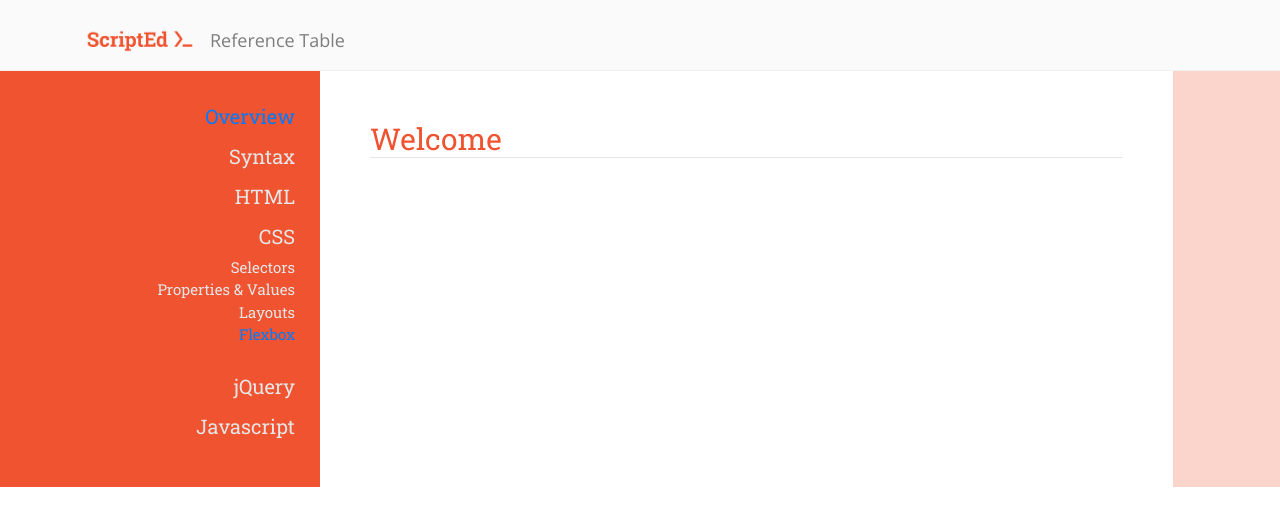
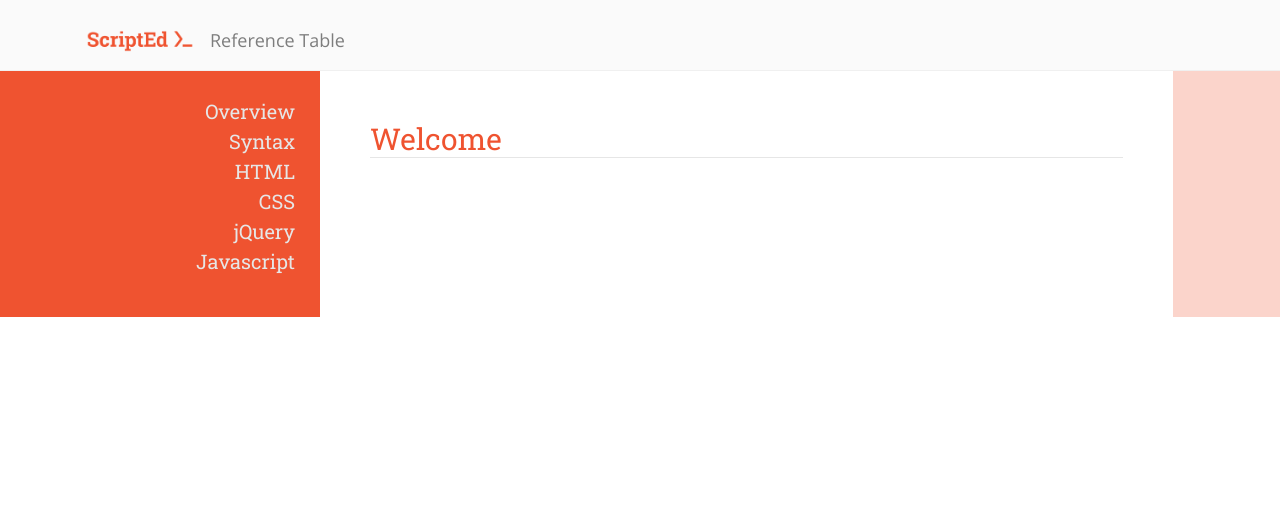
Before and after one commit to pwjablonski/reference-table, a Jekyll site: the page built from index.html, in a window 1280 px wide. Shown: the top 526 px of the page. Built offline with Jekyll 4.4.1, drawn with Linux system fonts in a browser that asks for light colours; nearby versions of some CDN libraries.

Commit message:
update menu

```diff
--- a/_includes/menu.html
+++ b/_includes/menu.html
@@ -1,15 +1,23 @@
 <div id="menu" class="col-3">
     <ul class="top-menu">
-      <li class="current"><a href="{{ "index.html" | relative_url }}">Overview</a></li>
+      <li class="current"><a href="{{ "/" | relative_url }}">Overview</a></li>
       <li>Syntax</li>
-      <li>HTML</li>
-      <li>CSS</li>
+      <li>HTML
+        <ul class="sub-menu">
+          <li>Tags</li>
+          <li>Attributes</li>
+          <li>Nesting</li>
+          <li></li>
+        </ul>
+      </li>
+      <li>CSS
         <ul class="sub-menu">
           <li>Selectors</li>
           <li>Properties &amp; Values</li>
           <li>Layouts</li>
           <li><a href="{{ "flexbox.html" | relative_url }}">Flexbox</a></li>
         </ul>
+      </li>
       <li>jQuery</li>
       <li>Javascript</li>
     </ul>
--- a/css/main.css
+++ b/css/main.css
@@ -50,27 +50,40 @@
   cursor: pointer;
   transition: all 0.25s ease-in;
 }
+
+#menu ul li a {
+    color: #e6e6e6;
+}
+
 #menu ul li:hover {
   color: #fafafa;
   margin-right: 5px;
   padding-right: 5px;
 }
+
+#menu ul li:hover a {
+    color: #fafafa;
+}
+
 #menu ul.top-menu {
   font-size: 20px;
 }
-#menu ul.top-menu li {
+#menu ul.top-menu li a {
   padding: 5px 0;
+  text-decoration: none;
 }
 #menu ul.top-menu li.current {
   color: #fff;
 }
 #menu ul.sub-menu {
+  display: none;
   font-size: 15px;
   padding-bottom: 20px;
 }
-#menu ul.sub-menu li {
+#menu ul.sub-menu li a {
   margin: 0;
   padding: 0;
+  text-decoration: none;
 }
 #content {
   padding: 50px;
--- a/js/main.js
+++ b/js/main.js
@@ -6,4 +6,10 @@
         $('#flexbox-example').css('justify-content', value);
     })
 
+    $(".sub-menu").hide();
+
+    $(".top-menu li:has(ul)").on('click', function() {
+        $("ul",this).toggle('slow');
+    })
+
 })(jQuery);
```
